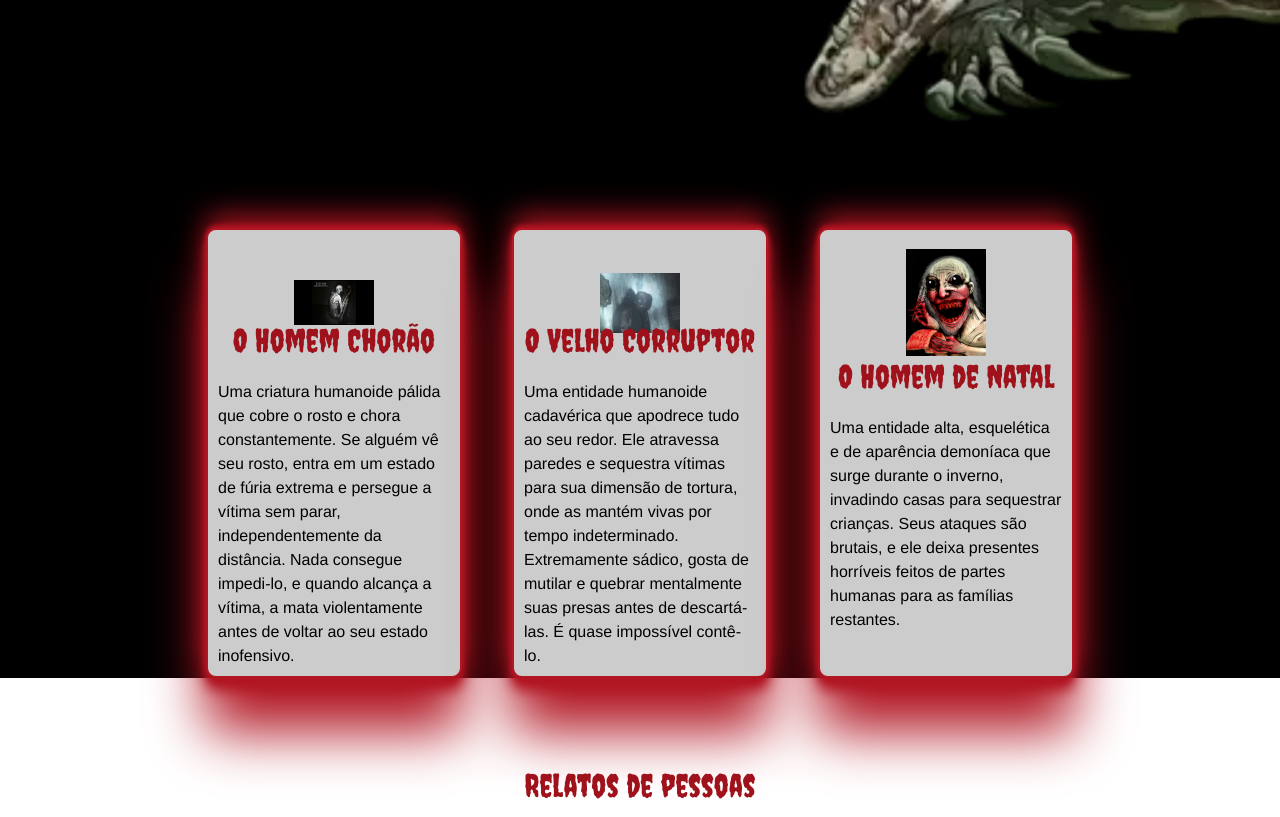
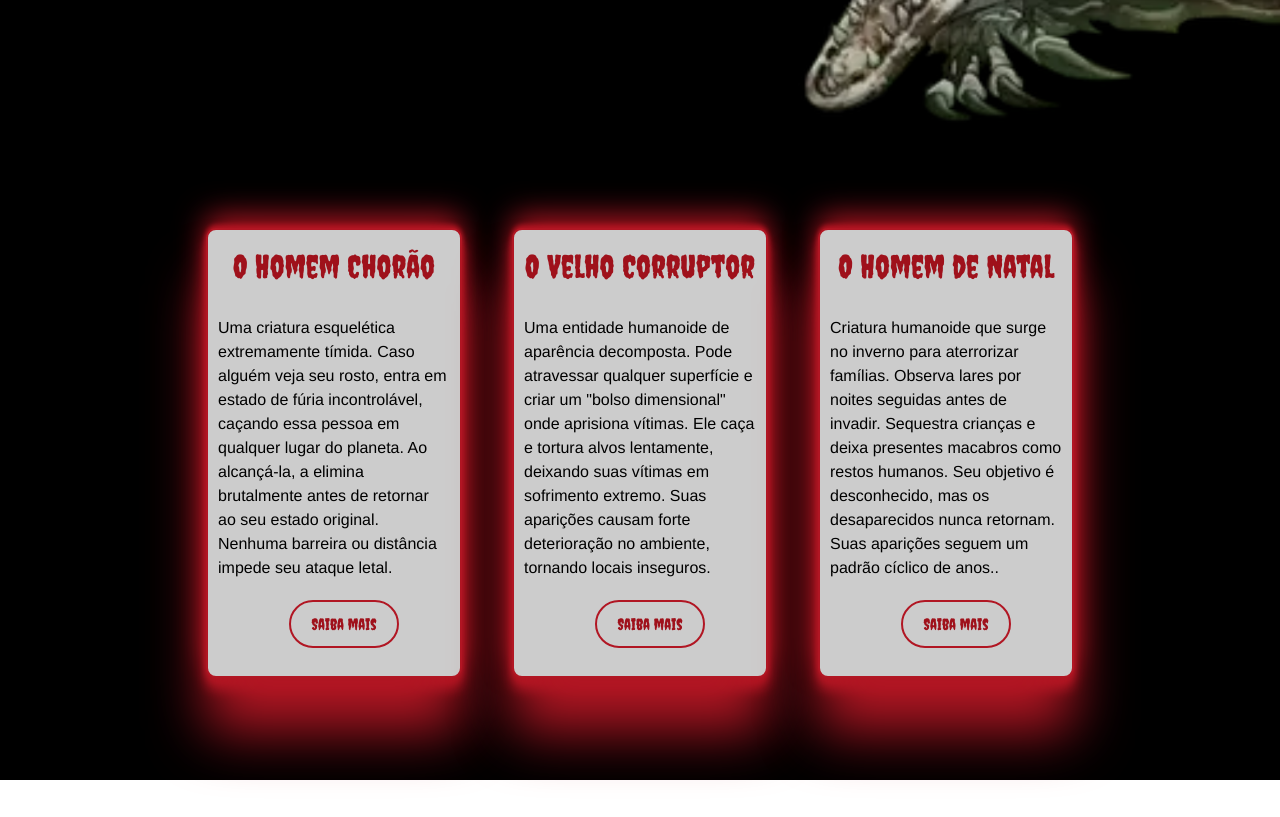
Before and after one commit to Igor-Victor21/Cola-Github, a plain HTML site: page Lp siren head projeto junto com a jaque/index.html in a window 1280 px wide. Shown: the part 820-1637 px from the top of the page. Drawn offline with nearby package versions, Linux system fonts and the light colour scheme.

Commit message:
Base do site de terror terminada

```diff
--- a/Lp siren head projeto junto com a jaque/index.html
+++ b/Lp siren head projeto junto com a jaque/index.html
@@ -126,41 +126,40 @@
     </section>
     <section id="s2">
       <div class="cartao-lenda">
-
-        <div class="cartao-img">
-          <img src="./images/scp-096(chorao).jpeg" alt="chorao" width="80px" height="auto">
-        </div>
         <div class="cartao-informacao">
           <h2>O Homem Chorão</h2>
-          <p class="historia-scp">Uma criatura humanoide pálida que cobre o rosto e chora constantemente.
-            Se alguém vê seu rosto, entra em um estado de fúria extrema e persegue a vítima sem parar,
-            independentemente da distância. Nada consegue impedi-lo, e quando alcança a vítima,
-            a mata violentamente antes de voltar ao seu estado inofensivo.</p>
+          <p class="historia-scp">Uma criatura esquelética extremamente tímida.
+            Caso alguém veja seu rosto, entra em estado de fúria incontrolável,
+            caçando essa pessoa em qualquer lugar do planeta. Ao alcançá-la, a elimina brutalmente antes de retornar ao seu estado original.
+            Nenhuma barreira ou distância impede seu ataque letal.</p>
+            <a target="_blank" href="https://www.youtube.com/watch?v=wQh2vU8JLSM">
+              <button class="saiba-mais-scp">Saiba mais</button>
+            </a>
           </div>
       </div>
 
       <div class="cartao-lenda">
-
-        <div class="cartao-img">
-          <img src="./images/scp-106.jpg" alt="velho-corruptor" width="80px" height="auto">
-        </div>
         <div class="cartao-informacao">
           <h2>O Velho Corruptor</h2>
-          <p class="historia-scp">Uma entidade humanoide cadavérica que apodrece tudo ao seu redor. Ele atravessa paredes e sequestra vítimas para sua dimensão de tortura,
-            onde as mantém vivas por tempo indeterminado. Extremamente sádico, gosta de mutilar e quebrar mentalmente suas presas antes de descartá-las.
-            É quase impossível contê-lo.</p>
+          <p class="historia-scp">Uma entidade humanoide de aparência decomposta.
+            Pode atravessar qualquer superfície e criar um "bolso dimensional" onde aprisiona vítimas.
+            Ele caça e tortura alvos lentamente, deixando suas vítimas em sofrimento extremo.
+            Suas aparições causam forte deterioração no ambiente, tornando locais inseguros.</p>
+            <a target="_blank" href="https://www.youtube.com/watch?v=tmyQS4HtXEE">
+              <button class="saiba-mais-scp">Saiba mais</button>
+            </a>
         </div>
       </div>
 
       <div class="cartao-lenda">
-
-        <div class="cartao-img">
-          <img src="./images/scp_4666(homem do natal).jpg" alt="homem-natal" width="80px" height="auto">
-        </div>
         <div class="cartao-informacao">
           <h2>O Homem de Natal</h2>
-          <p class="historia-scp">Uma entidade alta, esquelética e de aparência demoníaca que surge durante o inverno, invadindo casas para sequestrar crianças.
-            Seus ataques são brutais, e ele deixa presentes horríveis feitos de partes humanas para as famílias restantes.</p>
+          <p class="historia-scp">Criatura humanoide que surge no inverno para aterrorizar famílias. Observa lares por noites seguidas antes de invadir.
+            Sequestra crianças e deixa presentes macabros como restos humanos. Seu objetivo é desconhecido, mas os desaparecidos nunca retornam.
+            Suas aparições seguem um padrão cíclico de anos..</p>
+            <a target="_blank" href="https://www.youtube.com/watch?v=wwQJoubF8ug">
+              <button class="saiba-mais-scp">Saiba mais</button>
+            </a>
         </div>
       </div>
 
@@ -235,6 +234,10 @@
       window.location.href = `https://wa.me/5541987446352?text=${msg}`
 
     }
+
+    function video(){
+
+    }
   </script>
 </body>
 
--- a/Lp siren head projeto junto com a jaque/style.css
+++ b/Lp siren head projeto junto com a jaque/style.css
@@ -13,6 +13,13 @@
     --braco-cinza: #CCCCCC;
 }
 
+.nav-link{
+    font-family: "Creepster", serif;
+    font-weight: 400;
+    font-style: normal;
+    color: var(--vermelho-escuro);
+}
+
 .img-logo {
     width: 70px;
     height: auto;
@@ -20,11 +27,8 @@
 
 body{
     padding-top: 4%;
+    flex-wrap: wrap;
 }
-/* main{
-    background-color: #000000;
-    background-size: cover;
-} */
 #s1{
     display: flex;
     align-items: center;
@@ -117,6 +121,7 @@ body{
     gap: 50px;
     flex-wrap: wrap;
     padding-top: 8%;
+    padding-bottom: 8%;
 }
 
 .cartao-lenda{
@@ -126,20 +131,13 @@ body{
     box-shadow: #B11623 0px 54px 55px, #B11623 0px -12px 30px, #B11623 0px 4px 6px, #B11623 0px 12px 13px, #B11623 0px -3px 5px;
     border: 2px solid var(--vermelho);
     border-radius: 10px;
-    padding: 10px;
+    /* padding: 10px; */
     display: flex;
     flex-direction: column;
     align-items: center;
     justify-content: center;
 }
 
-.cartao-img{
-    display: flex;
-    align-items: center;
-    justify-content: center;
-    min-height: 100px;
-    max-height: 100px;
-}
 
 .cartao-informacao{
     display: flex;
@@ -162,6 +160,25 @@ body{
 .historia-scp{
     color: #000000;
     font-family: 'Franklin Gothic Medium', 'Arial Narrow', Arial, sans-serif;
+    margin: 10px;
+}
+
+.cartao-informacao button{
+    margin: 10px;
+    padding: 10px;
+    border-radius: 999px;
+    width: 100%;
+    border: none;
+    background: none;
+    color: var(--vermelho-escuro);
+    border: 2px solid var(--vermelho);
+    transition: all 200ms ease-in-out;
+}
+
+.cartao-informacao button:hover{
+    color: var(--vermelho);
+     border: 2px solid var(--vermelho-escuro);
+     background: var(--preto);
 }
 
 #s3{
@@ -226,6 +243,7 @@ body{
     justify-content: center;
     color: #CCCCCC;
     background-color: #000000;
+    font-family: "Creepster", serif;
     width: 300px;
     padding: 20px;
     border: 2px solid var(--vermelho);
@@ -234,23 +252,25 @@ body{
 }
 
 .contato-wpp button{
+    font-family: "Creepster", serif;
     padding: 10px;
     border-radius: 999px;
     width: 100%;
     border: none;
     background: none;
-    color: #CCCCCC;
+    color: var(--vermelho-escuro);
     border: 2px solid var(--vermelho);
     transition: all 200ms ease-in-out;
 }
 
 .contato-wpp button:hover{
-    color: var(--preto);
-    border: 2px solid var(--preto);
+    color: var(--vermelho-escuro);
+    border: 2px solid var(--vermelho);
     background: var(--braco-cinza);
  }
 
  .contato-wpp input{
+    font-family: 'Franklin Gothic Medium', 'Arial Narrow', Arial, sans-serif;
     padding: 10px;
     border-radius: 999px;
     width: 100%;
```
Lines whose indentation alone changed are shown as unchanged.
